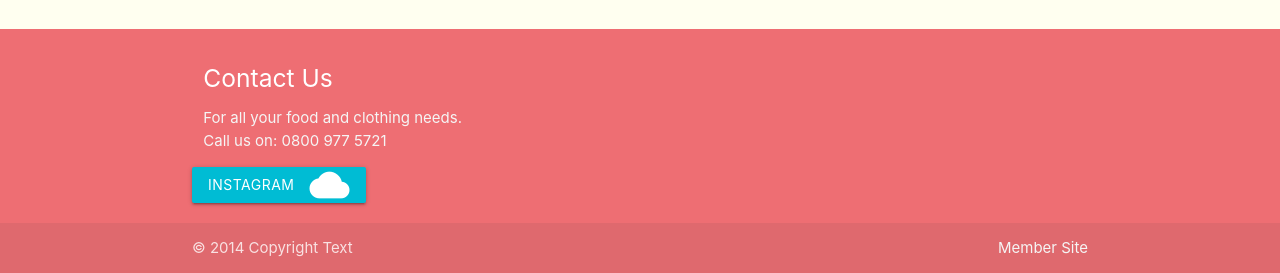
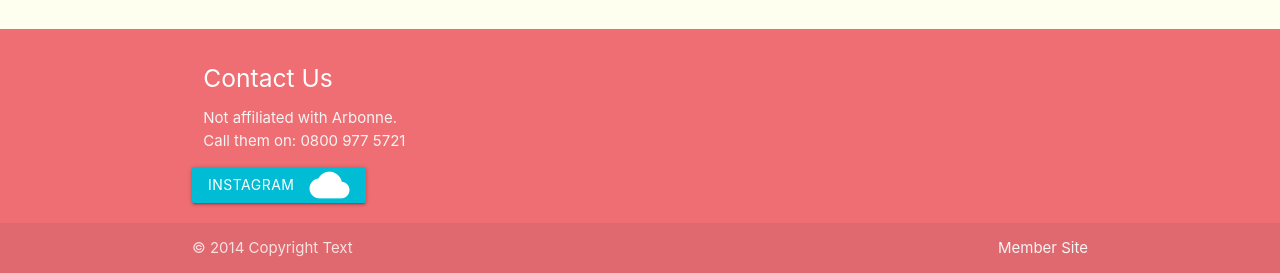
Before and after one commit to wgengland/GeorgeArbonne, a Django app: page /3/Arbonne/Hair in a window 1280 px wide. Shown: the part 527-800 px from the top of the page. Run offline with Django 3.2, Linux system fonts and the light colour scheme; data comes from the database, SQL or seed files in the repository; data that the repository does not hold is empty.

Commit message:
updating affiliations

```diff
--- a/Arbonne/templates/Arbonne/home.html
+++ b/Arbonne/templates/Arbonne/home.html
@@ -6,7 +6,7 @@
     <meta name="viewport" content="width = device-width, initial-scale=1.0">
     <link rel="stylesheet" href="https://cdnjs.cloudflare.com/ajax/libs/materialize/1.0.0/css/materialize.min.css">
     <link href="https://fonts.googleapis.com/icon?family=Material+Icons" rel="stylesheet">
-    <title>George's Arbonne</title>
+    <title>Geobonne</title>
   </head>
   {%load static%}
 
@@ -104,8 +104,8 @@
         <div class="row">
           <div class="col s12 16">
             <h5 class="white-text">Contact Us</h5>
-            <p class="grey-text text-lighten-4">For all your food and clothing needs.<br>
-             Call us on: 0800 977 5721
+            <p class="grey-text text-lighten-4">Not affiliated with Arbonne.<br>
+             Call them on: 0800 977 5721
             </p>
           </div>
             <a class="waves-effect waves-light btn white-text cyan" href="https://www.instagram.com/uk_arbonne/">
--- a/GeorgeArbonne/urls.py
+++ b/GeorgeArbonne/urls.py
@@ -27,5 +27,4 @@ urlpatterns = [
     path('logout/',auth_views.LogoutView.as_view(template_name='users/logout.html'), name = 'logout'),
     path('profile/', user_views.profile, name='accountprofile'),
     path('change_password/',auth_views.PasswordChangeView.as_view(template_name='users/change_password.html',success_url='/'),name='change_password'),
-
 ]
--- a/users/templates/users/login.html
+++ b/users/templates/users/login.html
@@ -14,7 +14,7 @@
         </form>
         <div class="border-top pt-3">
             <small class="text-muted">
-                Want to become an Arbonne team member? Contact them on ...</a>
+                Want to become an Arbonne team member? Contact them on: 0800 977 5721</a>
             </small>
         </div>
     </div>
```
